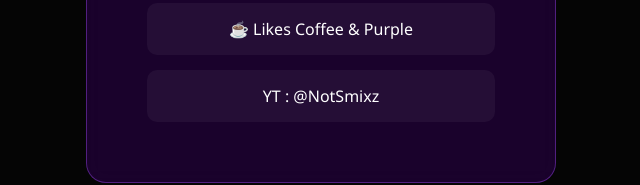
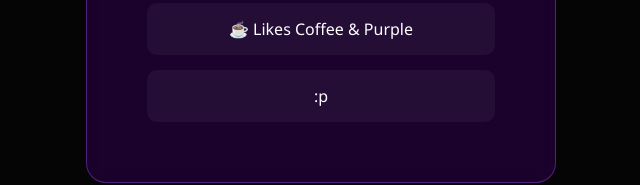
Before and after one commit to NotSmixz07/About-me, a plain HTML site: page about.html in a window 1280 px wide. Shown: the part 548-733 px from the top of the page, without its empty margins (319-959 px from the left). Drawn offline with Linux system fonts and the light colour scheme.

Commit message:
Update about.html

```diff
--- a/about.html
+++ b/about.html
@@ -93,7 +93,7 @@ h1{
         <div>🎮 Gamer</div>
         <div>🌙 Enjoys Chilling, Music </div>
         <div>☕ Likes Coffee & Purple </div>
-        <div>YT : @NotSmixz</div>
+        <div> :p </div>
     </div>
 </div>
 
```
